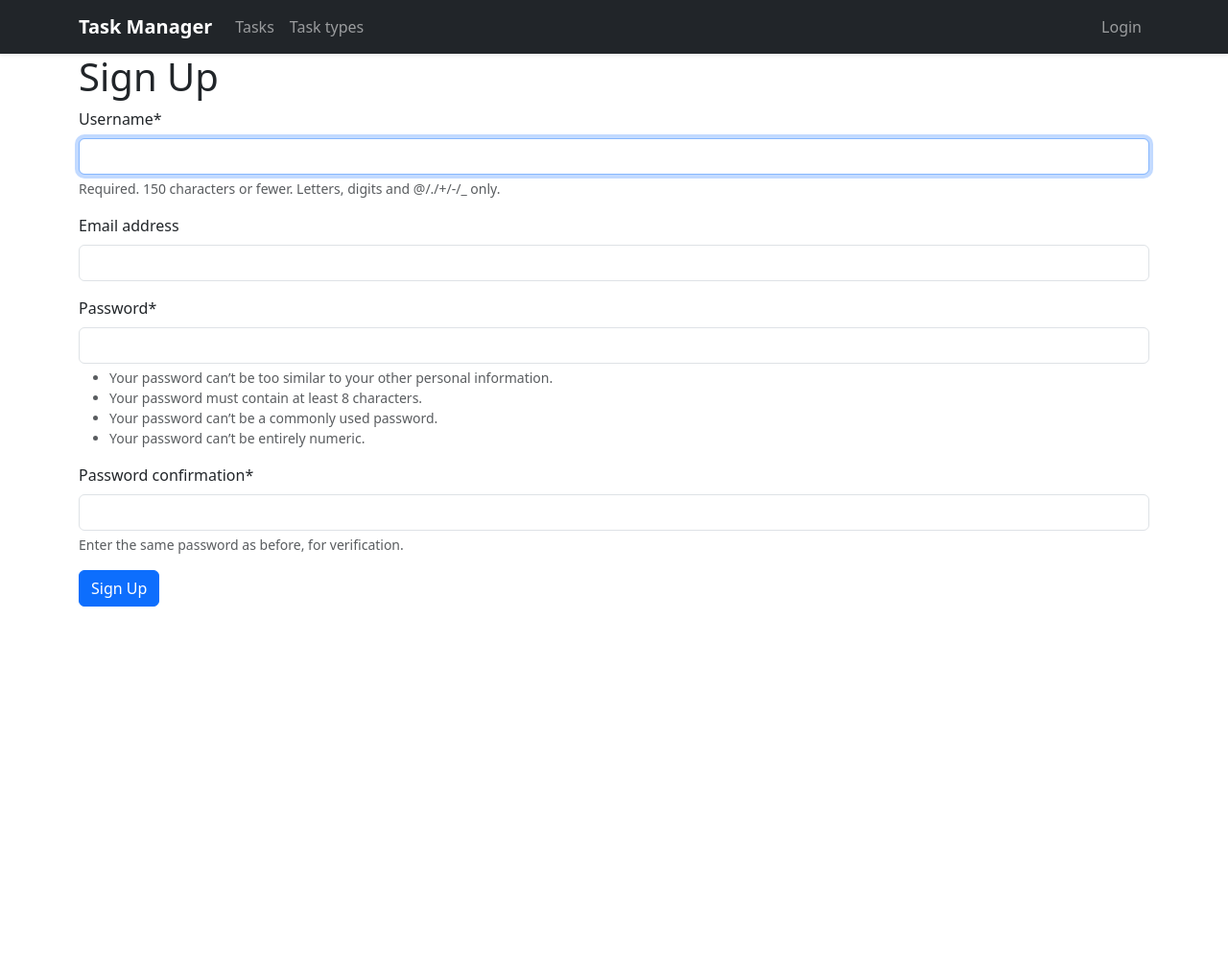
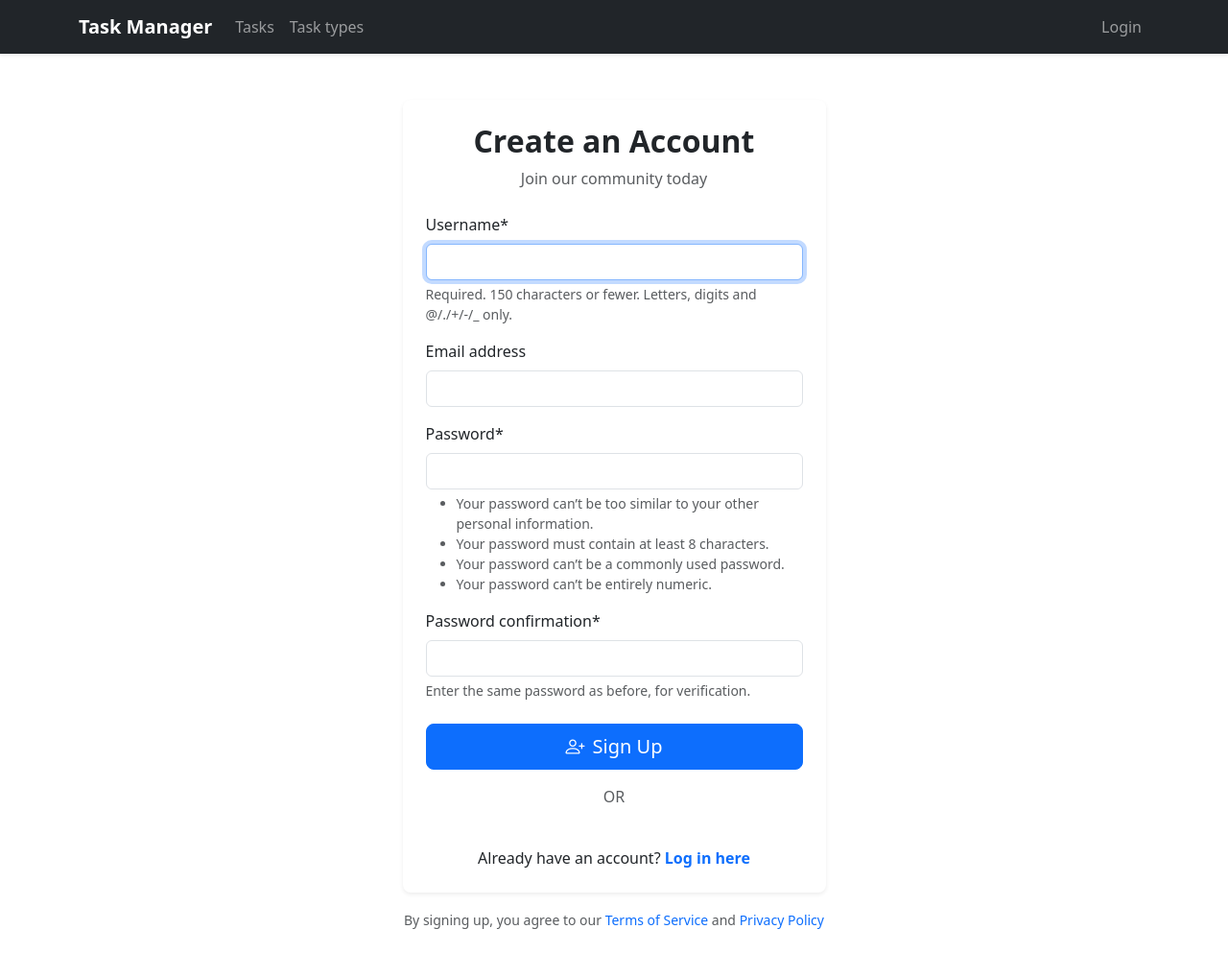
Before and after one commit to yarzhuravlov/task-manager-mate, a Django app: page /accounts/register/ in a window 1280 px wide. Shown: the whole page at 96% size. Before the commit the page ends 632 px from the top, so only its background shows below. Run offline with Django 5.2, Linux system fonts and the light colour scheme; parts of the project's set-up code (start-up, migrations or seed data) failed here and were passed over; some libraries are stand-ins or nearby versions.

Commit message:
add authorization with google. change login.html and register.html design

```diff
--- /dev/null
+++ b/accounts/templatetags/oauth_tags.py
@@ -0,0 +1,9 @@
+from django import template
+from django.conf import settings
+
+register = template.Library()
+
+
+@register.simple_tag
+def google_client_id():
+    return settings.GOOGLE_OAUTH_CLIENT_ID
--- a/accounts/urls.py
+++ b/accounts/urls.py
@@ -1,7 +1,10 @@
 from django.urls import path
 
-from accounts.views import ActivateAccountView, RegistrationView
-
+from accounts.views import (
+    ActivateAccountView,
+    RegistrationView,
+    GoogleAuthReceiverView,
+)
 
 urlpatterns = [
     path("register/", RegistrationView.as_view(), name="register"),
@@ -10,4 +13,9 @@ urlpatterns = [
         ActivateAccountView.as_view(),
         name="activate",
     ),
+    path(
+        "google-auth-receiver",
+        GoogleAuthReceiverView.as_view(),
+        name="google-auth-receiver",
+    ),
 ]
--- a/accounts/views.py
+++ b/accounts/views.py
@@ -1,4 +1,5 @@
 import logging
+import os
 from typing import Any
 
 from django.contrib.auth import get_user_model, login
@@ -7,9 +8,13 @@ from django.db import transaction
 from django.http import HttpRequest, HttpResponse
 from django.shortcuts import redirect, render
 from django.urls import reverse
+from django.utils.decorators import method_decorator
 from django.utils.encoding import force_bytes
 from django.utils.http import urlsafe_base64_decode, urlsafe_base64_encode
 from django.views import View, generic
+from django.views.decorators.csrf import csrf_exempt
+from google.auth.transport import requests
+from google.oauth2 import id_token
 
 from accounts.forms import RegistrationForm
 from accounts.services.emails.registration import send_account_activation_email
@@ -56,7 +61,7 @@ class RegistrationView(generic.CreateView):
                 user=user,
                 domain=domain,
                 uid=urlsafe_base64_encode(force_bytes(user.pk)),
-                token=account_activation_token.make_token(user)
+                token=account_activation_token.make_token(user),
             )
 
         return render(request, "registration/ask_confirm.html")
@@ -82,3 +87,40 @@ class ActivateAccountView(View):
                 f"Url: {request.get_full_path()}"
             )
             return render(request, "registration/invalid_activation_link.html")
+
+
+@method_decorator(csrf_exempt, name="dispatch")
+class GoogleAuthReceiverView(View):
+    def post(self, request, *args, **kwargs):
+        token = request.POST["credential"]
+
+        try:
+            user_data = id_token.verify_oauth2_token(
+                token, requests.Request(), os.environ["GOOGLE_OAUTH_CLIENT_ID"]
+            )
+
+            email = user_data["email"]
+            first_name, last_name = user_data.get(
+                "name", "Unknown Unknown"
+            ).split()
+            if given_name := user_data["given_name"]:
+                first_name = given_name
+
+            if family_name := user_data["family_name"]:
+                last_name = family_name
+            try:
+                user = User.objects.get(email=email)
+            except User.DoesNotExist:
+                user = User.objects.create_user(
+                    first_name=first_name,
+                    last_name=last_name,
+                    email=email,
+                    username=email,
+                    position=Position.get_unknown_position(),
+                )
+
+            login(request, user)
+        except ValueError:
+            return HttpResponse(status=403)
+
+        return redirect(reverse("tasks:task-list"))
--- a/templates/registration/register.html
+++ b/templates/registration/register.html
@@ -1,8 +1,73 @@
-{% extends "base.html" %} {% block content %} {% load crispy_forms_filters %}
-<h1>Sign Up</h1>
+{% extends "base.html" %}
+{% load oauth_tags %}
+{% load crispy_forms_filters %}
 
-<form action="" method="POST">
-    {% csrf_token %} {{ form|crispy }}
-    <input class="btn btn-primary" type="submit" value="Sign Up" />
-</form>
+{% block content %}
+  <div class="container py-5">
+    <div class="row justify-content-center">
+      <div class="col-md-6 col-lg-5">
+        <div class="card shadow-sm border-0 rounded-3">
+          <div class="card-body p-4">
+            <div class="text-center mb-4">
+              <h2 class="fw-bold">Create an Account</h2>
+              <p class="text-muted">Join our community today</p>
+            </div>
+
+            <form action="" method="POST">
+              {% csrf_token %}
+              {{ form|crispy }}
+
+              <div class="d-grid gap-2 mt-4">
+                <button type="submit" class="btn btn-primary btn-lg">
+                  <i class="bi bi-person-plus me-2"></i>Sign Up
+                </button>
+              </div>
+
+              <div class="text-center my-3">
+                <span class="text-muted">OR</span>
+              </div>
+
+              <div class="d-flex justify-content-center">
+                <div id="g_id_onload"
+                     data-client_id="{% google_client_id %}"
+                     data-context="signin"
+                     data-ux_mode="popup"
+                     data-login_uri="{% url 'google-auth-receiver' %}"
+                     data-auto_prompt="false">
+                </div>
+
+                <div class="g_id_signin"
+                     data-type="standard"
+                     data-shape="rectangular"
+                     data-theme="outline"
+                     data-text="signup_with"
+                     data-size="large"
+                     data-logo_alignment="center">
+                </div>
+              </div>
+            </form>
+
+            <div class="text-center mt-4">
+              <p class="mb-0">
+                Already have an account? <a href="{% url 'login' %}"
+                                            class="text-decoration-none fw-bold">Log
+                in here</a>
+              </p>
+            </div>
+          </div>
+        </div>
+
+        <div class="text-center mt-3">
+          <small class="text-muted">By signing up, you agree to our <a href="#"
+                                                                       class="text-decoration-none">Terms
+            of Service</a> and <a href="#" class="text-decoration-none">Privacy
+            Policy</a></small>
+        </div>
+      </div>
+    </div>
+  </div>
 {% endblock %}
+
+{% block scripts %}
+  <script src="https://accounts.google.com/gsi/client" async></script>
+{% endblock %}
```
Also changed, not shown: task_manager_mate/settings/base.py (+16 -5 lines), templates/registration/login.html (+60 -10 lines), accounts/templatetags/__init__.py (added).
